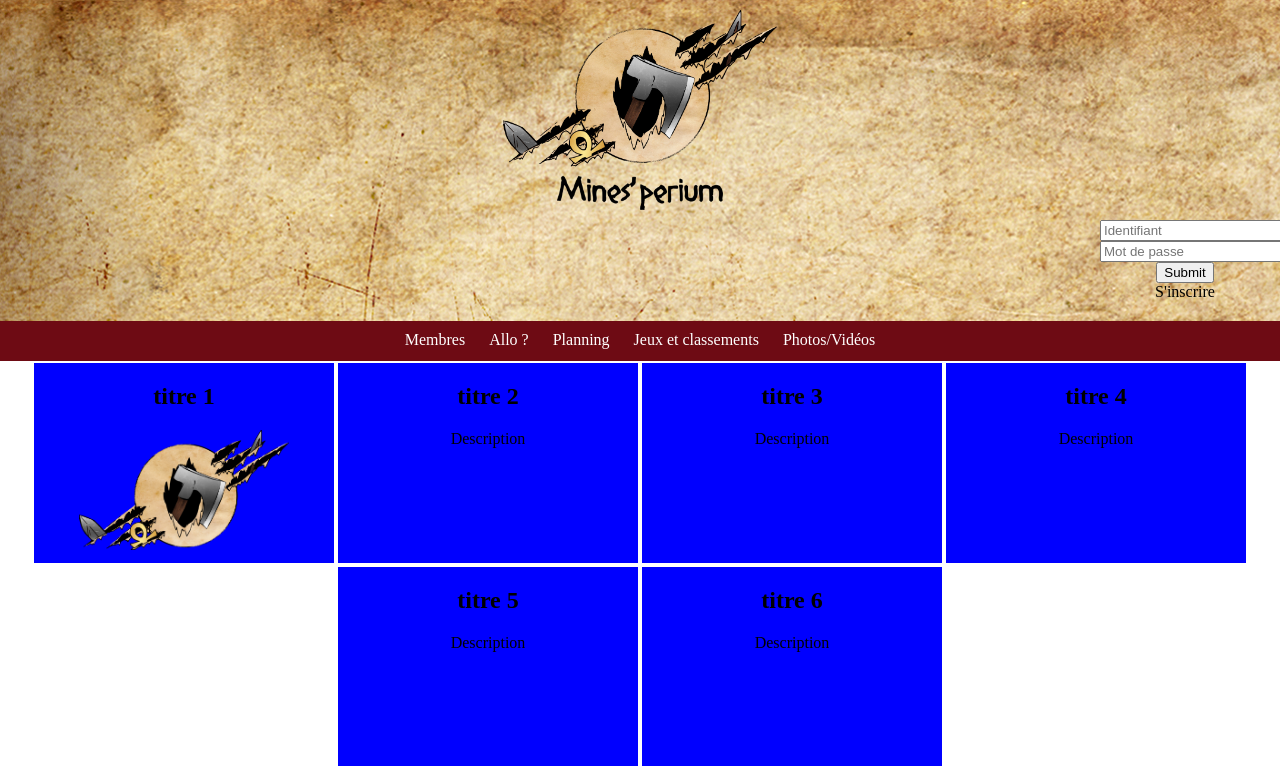
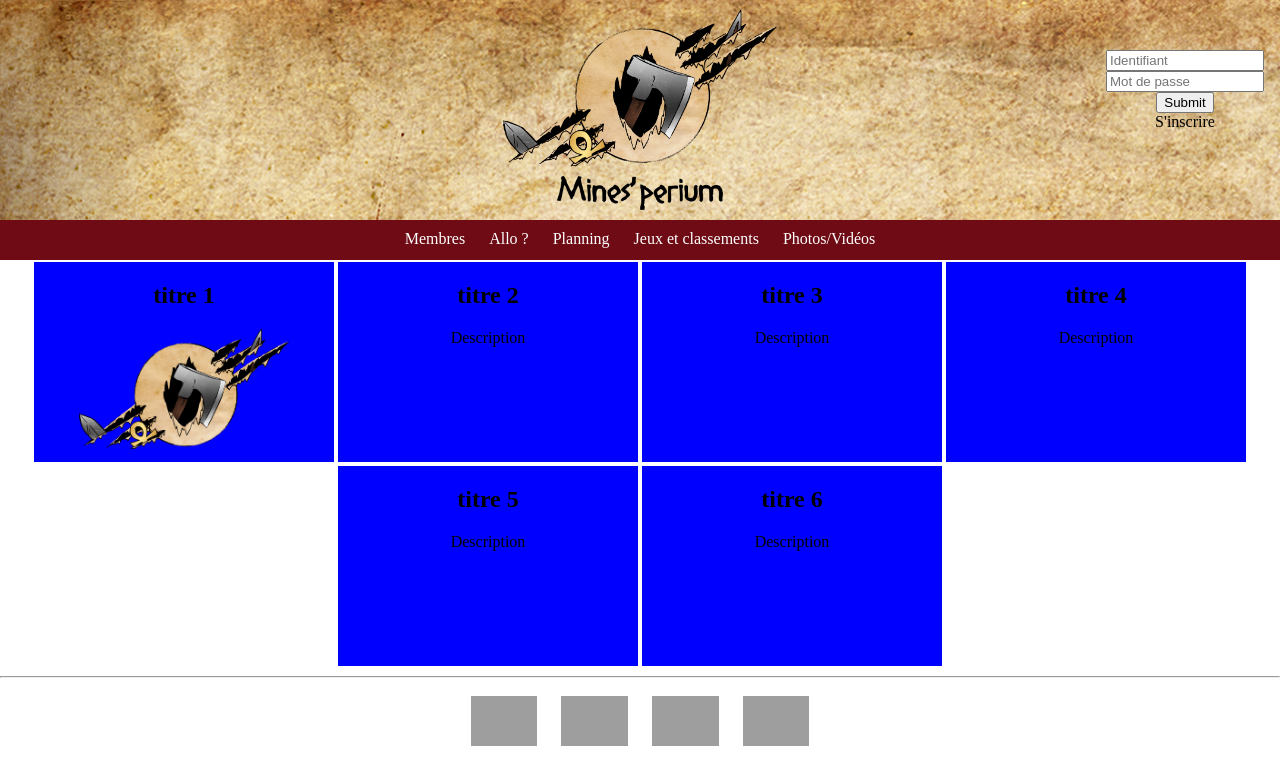
Before and after one commit to RenaudierAntonin/Site-BDE-EMSE-2018, a PHP site: page /allos.php in a window 1280 px wide. Shown: the top 766 px of the page. Run offline with PHP 8.4, Linux system fonts and the light colour scheme; grey boxes are pictures that could not be loaded.

Commit message:
Reprise du CSS et du html pour le logo et lélément de connexion

```diff
--- a/menu.php
+++ b/menu.php
@@ -1,5 +1,7 @@
 <div class="logo-container">
-	<a href="index.php"><img class="logo" src="img/logo_minesperium.png"></a>
+	<div>
+		<a href="index.php"><img class="logo" src="img/logo_minesperium.png"></a>
+	</div>
 
 	<?php if (isset($_SESSION['login']) AND $_SESSION['login']){
 
--- a/style/style.css
+++ b/style/style.css
@@ -178,19 +178,18 @@ td{
 }
 
 .connection-container{
+	margin-top: -170px;
 	margin-left: auto;
 	margin-right: 0px;
+	float: right;
 	width:170px;
 	padding: 10px;
 	/*background-color: red;*/
 	text-align: center;
 }
 
-.connection{
-	display: block;
-}
-
 .connection input{
+	max-width: 150px;
 	margin-right: auto;
 	margin-left: auto;
 	display: block;
```
